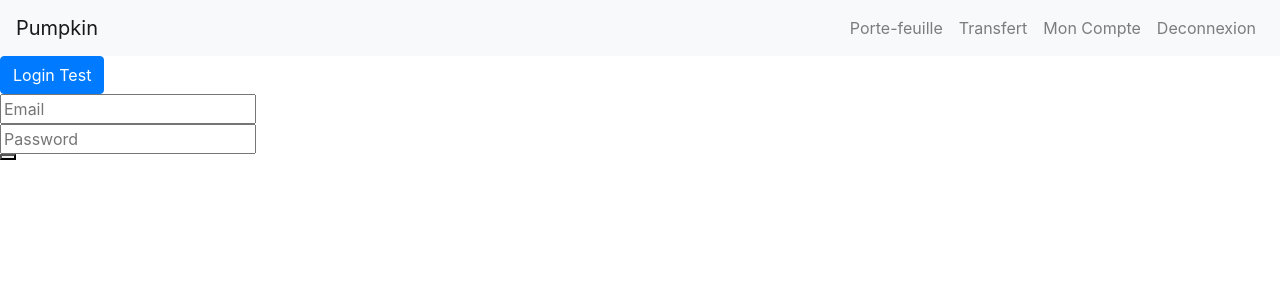
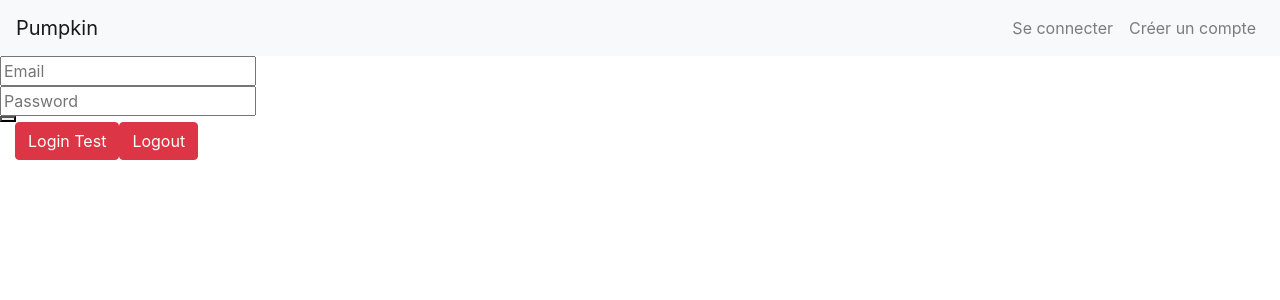
Before and after one commit to ValMnr/PumpKin, a React (Create React App) app: page /login in a window 1280 px wide. Shown: the top 300 px of the page. Built offline with nearby package versions, Linux system fonts and the light colour scheme.

Commit message:
Redirection after log-in/log-out

```diff
--- a/src/Account/Login.js
+++ b/src/Account/Login.js
@@ -1,5 +1,8 @@
 import React, { Component } from 'react';
 import Data from '../Data/Data.js'
+import { Button } from '../../node_modules/reactstrap'
+import Navbar from '../Navbar/Navbar.js'
+import { BrowserRouter, Route, Link, withRouter, Redirect } from 'react-router-dom';
 
 
 class Login extends Component {
@@ -8,21 +11,72 @@ class Login extends Component {
         this.state = {
             email: '',
             password: '',
+            redirect:false
         }
         this.connect = this.connect.bind(this);
         this.handleChange = this.handleChange.bind(this)
+        this.fastLogin = this.fastLogin.bind(this)
+        this.fastLogout = this.fastLogout.bind(this)
     }
 
 
     handleChange(event) {
         this.setState({ [event.target.name]: event.target.value })
     }
+    componentDidMount(){
+        console.log('com did mount : ',localStorage.getItem("logged") )
+
+        //window.location = "localhost:3000/"
+
+
+    }
+
+    componentDidUpdate(){
+        console.log("comp update / redirecting:",this.state.redirect)
+
+
+
+        console.log("redirected")
+
+    }
+
+    async  fastLogin () {
+        console.log("Before login test, current logged state : ", localStorage.getItem('logged'))
+
+
+        let url = "localhost:3000/"
+
+        localStorage.setItem('logged', true)
+
+        window.location.reload(true);
+
+        console.log("After login test, current logged state : ", localStorage.getItem('logged'))
+        this.setState({redirect:true})
+
+    }
+
+    fastLogout() {
+        localStorage.clear()
+        console.log("After logout current logged state : ", localStorage.getItem('logged'))
+        if(localStorage.getItem('logged')===false){
+            console.log("loffed out")
+        }
+
+        window.location.reload(true)
+
+        //window.location.replace= "localhost:3000/"
+            //window.location = "localhost:3000/"
+        //window.location.reload()
+        //window.location.replace("localhost:3000/")
+       // setTimeout( window.location.reload()  , 3000);
+
+    }
 
     connect() {
         for (let i = 0; i < Data.Accounts.length; i++) {
-            if (Data.Accounts[i].email === this.state.email ) {
-                if(Data.Accounts[i].password===this.state.password){
-                    this.props.crt_user=Data.Accounts[i].id;
+            if (Data.Accounts[i].email === this.state.email) {
+                if (Data.Accounts[i].password === this.state.password) {
+                    this.props.crt_user = Data.Accounts[i].id;
                     sessionStorage.setItem('crt_user_id', Data.Accounts[i].id);
                     console.log('Signup succesful');
                     break;
@@ -33,6 +87,13 @@ class Login extends Component {
 
 
     render() {
+        if (localStorage.getItem('logged')) {
+            return (
+                <Redirect to={'/'} />
+            )
+        }
+        else{
+
         return (
             <div className="col">
                 <div className="row">
@@ -44,8 +105,16 @@ class Login extends Component {
                 <div className="row">
                     <button name="Log-in" onClick={this.connect} ></button>
                 </div>
+
+                <Link to="/" ><Button color="danger" title="Login test" onClick={this.fastLogin} >Login Test</Button></Link>
+
+                <Link to="/"><Button color="danger" title="Login test" onClick={this.fastLogout} >Logout</Button></Link>
+
             </div>
+
         )
+    }
+
     }
 
 }
--- a/src/App.js
+++ b/src/App.js
@@ -1,8 +1,8 @@
-import React from 'react';
+import React, {Component}from 'react';
 import './App.css';
 import { Button } from '../node_modules/reactstrap'
 
-import { BrowserRouter, Route, Link } from 'react-router-dom';
+import { BrowserRouter, Route, Link, withRouter} from 'react-router-dom';
 
 //import Login from './Account/Login.js';
 //import Signup from './Account/Signup.js'
@@ -19,10 +19,7 @@ import Signup from './Account/Signup';
 function App() {
 
 
-  sessionStorage.setItem('crt_user_id', null)
-  console.log("crt user",sessionStorage.getItem('crt_user_id'))
-
-
+  //localStorage.clear()
 
   return (
     <div className="">
@@ -33,7 +30,6 @@ function App() {
         </header>
         <Navbar />
 
-        <Button color="primary" title="Transfer" onClick={sessionStorage.setItem('crt_user_id','1')} >Login Test</Button>
 
         <Route exact path="/" component={() => <Link to="/transfert"><Button color="primary" title="Transfer" name="transfert" >Transfert</Button></Link>} />
         <Route exact path="/" component={() => <Link to="/wallet"><Button color="primary" title="Transfer" name="wallet" >Wallet</Button></Link>} />
@@ -52,5 +48,4 @@ function App() {
     </div>
   );
 }
-
 export default App;
--- a/src/Navbar/Navbar.js
+++ b/src/Navbar/Navbar.js
@@ -18,10 +18,40 @@ class NavBar extends Component {
         super(props);
         this.state = {
             isOpen:false,
-            userLogged:sessionStorage.getItem('crt_user_id')
+            logged:localStorage.getItem('logged'),
+
         }
 
+        this.fastLogout = this.fastLogout.bind(this);
 
+
+
+    }
+
+
+    fastLogout() {
+      localStorage.clear()
+      console.log("After logout current logged state : ", localStorage.getItem('logged'))
+      if(localStorage.getItem('logged')===false){
+          console.log("loffed out")
+      }
+
+
+      //window.location.replace= "localhost:3000/"
+          //window.location = "localhost:3000/"
+      //window.location.reload()
+      //window.location.replace("localhost:3000/")
+     // setTimeout( window.location.reload()  , 3000);
+
+  }
+
+    componentDidMount(){
+      this.setState({logged:localStorage.getItem('logged')})
+      console.log("mounted - state =",this.state.logged)
+
+      if(sessionStorage.getItem("logged")){
+        window.location = "localhost:3000/"
+      }
 
     }
 
@@ -29,9 +59,64 @@ class NavBar extends Component {
         this.setState({isOpen:!this.state.isOpen})
     };
 
+    displayLogged(){
+
+      console.log("display  logged - uid/logged:",sessionStorage.getItem('crt_user_id'),sessionStorage.getItem('logged'))
+      return(
+        <div>
+        <Navbar color="light" light expand="md">
+          <NavbarBrand href="/">Pumpkin</NavbarBrand>
+          <NavbarToggler onClick={this.toggle} />
+          <Collapse isOpen={this.state.isOpen} navbar>
+            <Nav className="ml-auto" navbar>
+              <NavItem>
+                <NavLink href="/wallet/">Porte-feuille</NavLink>
+              </NavItem>
+              <NavItem>
+                <NavLink href="/transfert/">Transfert</NavLink>
+              </NavItem>
+              <NavItem>
+                <NavLink href="/account/">Mon Compte</NavLink>
+              </NavItem>
+              <NavItem>
+                <NavLink href="/" onClick={()=> this.fastLogout() }>Deconnexion</NavLink>
+              </NavItem>
+            </Nav>
+          </Collapse>
+        </Navbar>
+      </div>
+
+    )
+    }
+    displayNotLogged(){
+      console.log("display not logged - uid/logged:",sessionStorage.getItem('crt_user_id'),sessionStorage.getItem('logged'))
+
+      return(
+        <div>
+             <Navbar color="light" light expand="md">
+          <NavbarBrand href="/">Pumpkin</NavbarBrand>
+          <NavbarToggler onClick={this.toggle} />
+          <Collapse isOpen={this.state.isOpen} navbar>
+            <Nav className="ml-auto" navbar>
+
+              <NavItem>
+                <NavLink href="/login/"  >Se connecter</NavLink>
+              </NavItem>
+              <NavItem>
+                <NavLink href="/signup/">Créer un compte</NavLink>
+              </NavItem>
+            </Nav>
+          </Collapse>
+        </Navbar>
+        </div>
+
+        )
+
+    }
+
     display(){
-        console.log(this.props.crt_user)
-        if(this.props.crt_user==undefined){
+        console.log("test",this.props.crt_user)
+        if(this.props.crt_user!==undefined){
             return(
                 <div>
                 <Navbar color="light" light expand="md">
@@ -49,7 +134,7 @@ class NavBar extends Component {
                         <NavLink href="/account/">Mon Compte</NavLink>
                       </NavItem>
                       <NavItem>
-                        <NavLink href="/" onClick={sessionStorage.setItem('crt_user_id',undefined)}>Deconnexion</NavLink>
+                        <NavLink href="/">Deconnexion</NavLink>
                       </NavItem>
                     </Nav>
                   </Collapse>
@@ -67,7 +152,7 @@ class NavBar extends Component {
                     <Nav className="ml-auto" navbar>
 
                       <NavItem>
-                        <NavLink href="/login/">Se connecter</NavLink>
+                        <NavLink href="/login/"  >Se connecter</NavLink>
                       </NavItem>
                       <NavItem>
                         <NavLink href="/signup/">Créer un compte</NavLink>
@@ -86,7 +171,8 @@ class NavBar extends Component {
     render(){
         return(
 
-            <div>{this.display()}</div>
+            <div>{this.state.logged ? this.displayLogged() : this.displayNotLogged()}
+            </div>
 
 
         )
```
Also changed, not shown: src/Wallet/Wallet.js (line endings or trailing spaces), 1 other file (tests, documents, lock files or other folders).
